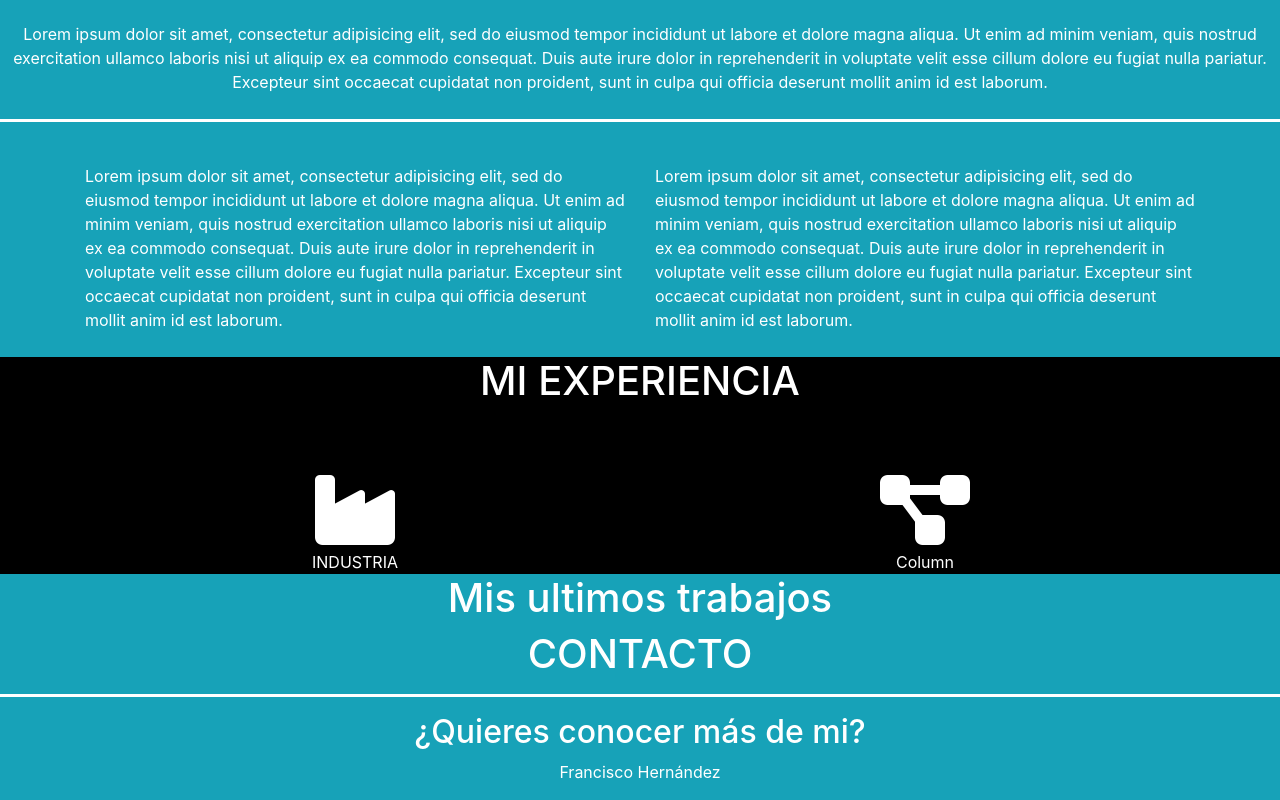
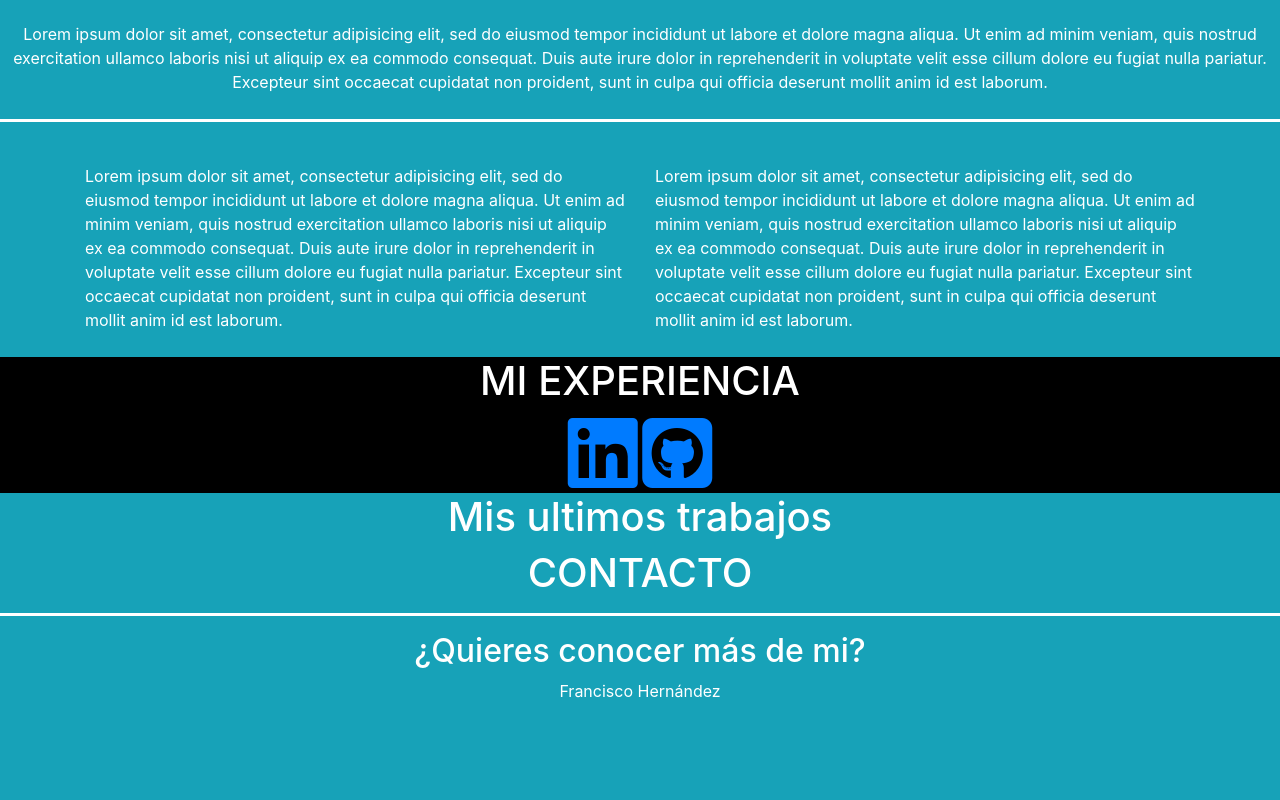
Before and after one commit to dhserver/test_1, a plain HTML site: page index.html in a window 1280 px wide. Shown: the part 510-1310 px from the top of the page. After the commit the page ends 1229 px from the top, so only its background shows below. Drawn offline with nearby package versions, Linux system fonts and the light colour scheme.

Commit message:
upgrade link icono

```diff
--- a/index.html
+++ b/index.html
@@ -79,14 +79,8 @@
 </section>
 <section id="experiencia" class="bkg_blanco">
     <h1>MI EXPERIENCIA</h1>
-    <div class="container">
-      <div class="row row-cols-2 justify-content-center">
-        <div class="col" id="iconos"><i class="fas fa-industry fa-5x"></i></div>
-        <div class="col" id="iconos"><i class="fas fa-project-diagram fa-5x"></i> </div>
-        <div class="col">INDUSTRIA</div>
-        <div class="col">Column</div>
-      </div>
-    </div>
+    <a href="https://www.linkedin.com/in/francisco-javier-hernandez-carrasco-26a9b263"><i class="fab fa-linkedin fa-5x"></i></a>
+    <a href="https://github.com/dhserver"><i class="fab fa-github-square fa-5x"></i></a>
 </section>
 <section  id="trabajos">
   <div class="">
```
